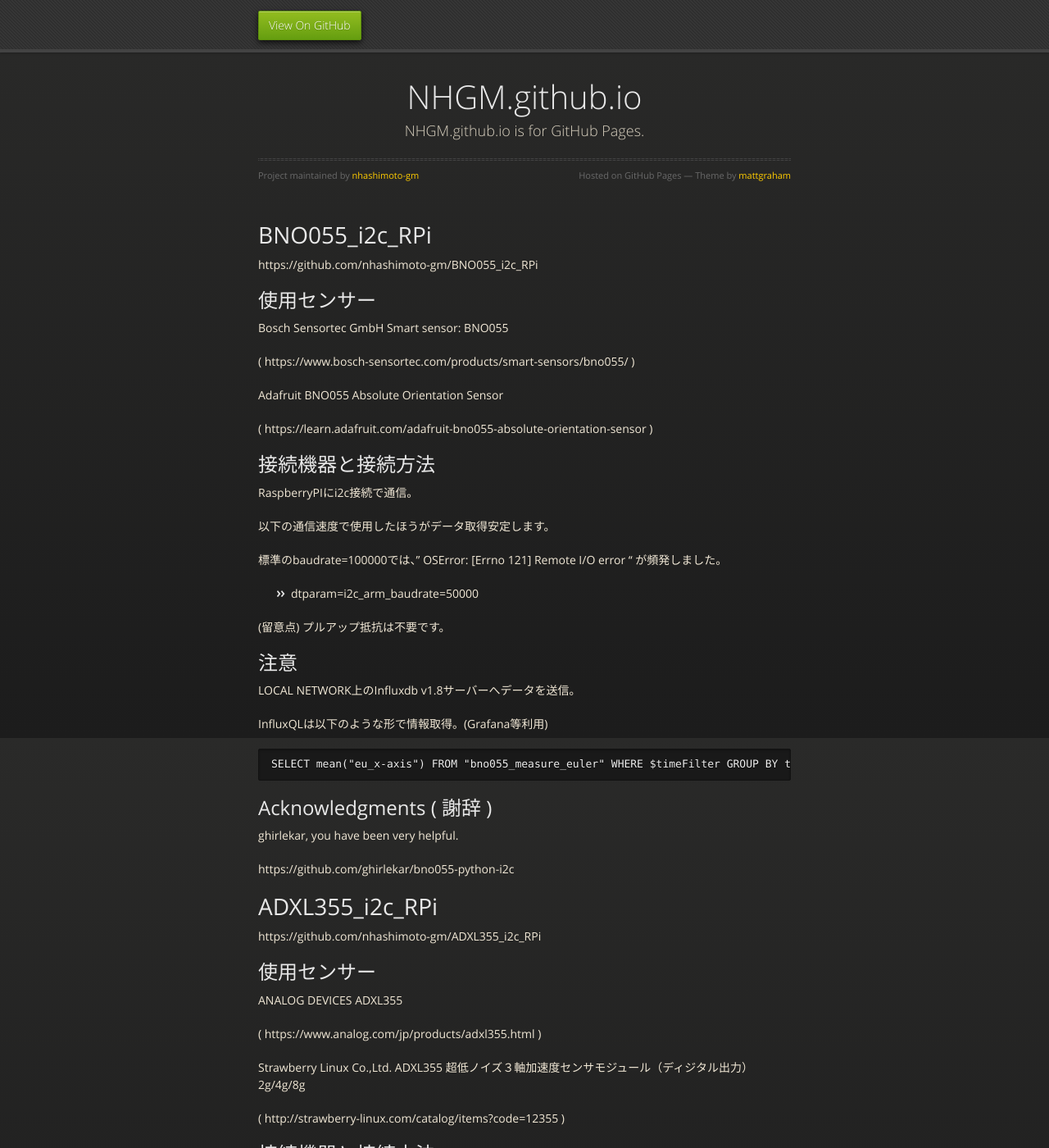
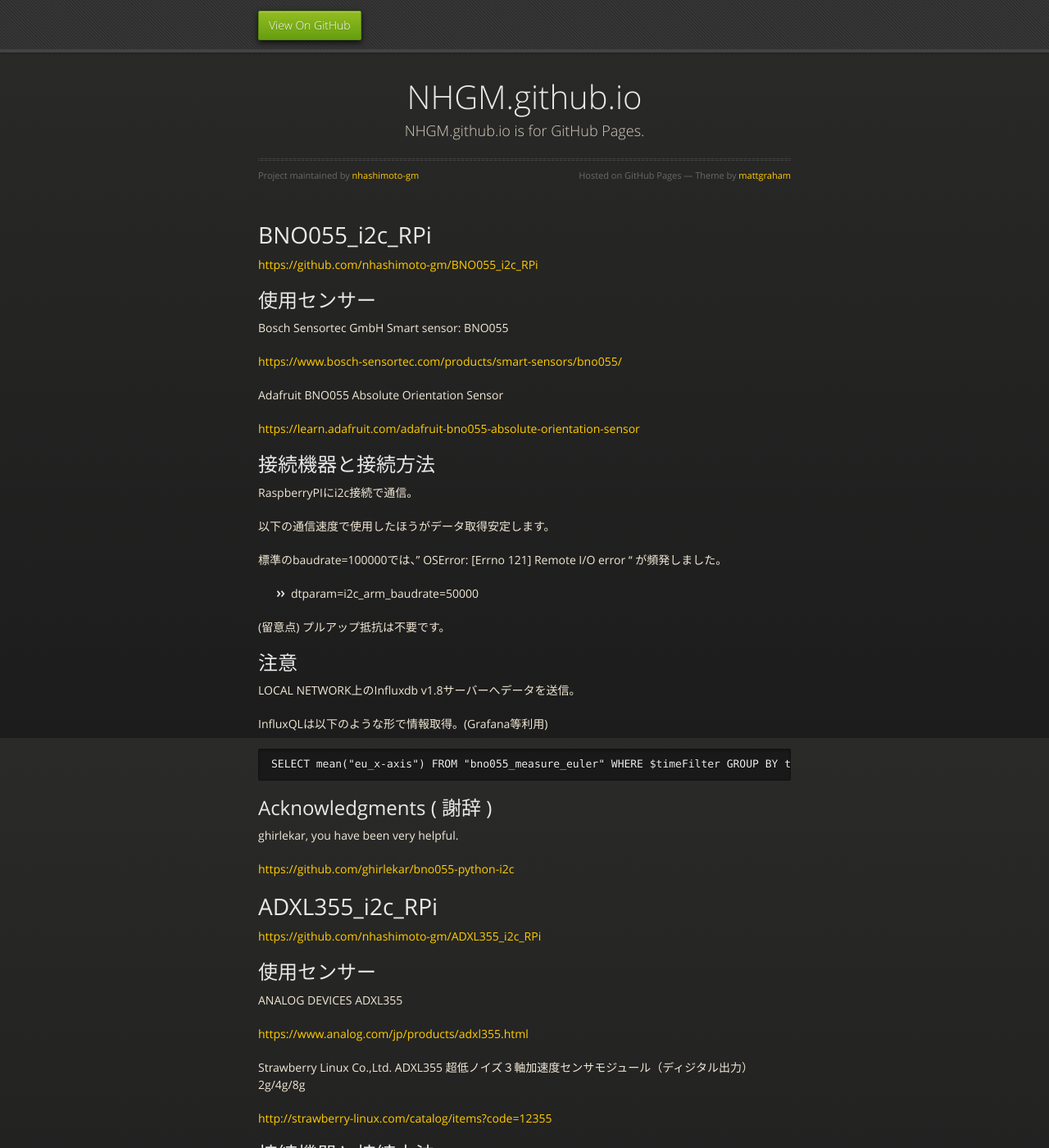
Before and after one commit to nhashimoto-gm/nhashimoto-gm.github.io, a Jekyll site: the page built from index.md, in a window 1280 px wide and 1400 px high. Shown: the whole window at 82% size. Built offline with Jekyll 4.4.1, drawn with Linux system fonts in a browser that asks for light colours; our own code applies the rules of GitHub Pages for plain Markdown files; part of the change alters nothing that is shown.

````diff
--- a/index.md
+++ b/index.md
@@ -4,16 +4,16 @@ layout: default
 
 # BNO055_i2c_RPi
 
-https://github.com/nhashimoto-gm/BNO055_i2c_RPi
+[https://github.com/nhashimoto-gm/BNO055_i2c_RPi](https://github.com/nhashimoto-gm/BNO055_i2c_RPi)
 
 ## 使用センサー
 Bosch Sensortec GmbH Smart sensor: BNO055
 
-( https://www.bosch-sensortec.com/products/smart-sensors/bno055/ )
+[https://www.bosch-sensortec.com/products/smart-sensors/bno055/](https://www.bosch-sensortec.com/products/smart-sensors/bno055/)
 
 Adafruit BNO055 Absolute Orientation Sensor
 
-( https://learn.adafruit.com/adafruit-bno055-absolute-orientation-sensor )
+[https://learn.adafruit.com/adafruit-bno055-absolute-orientation-sensor](https://learn.adafruit.com/adafruit-bno055-absolute-orientation-sensor)
 
 ## 接続機器と接続方法
 RaspberryPIにi2c接続で通信。
@@ -38,21 +38,21 @@ SELECT mean("eu_x-axis") FROM "bno055_measure_euler" WHERE $timeFilter GROUP BY
 
 ghirlekar, you have been very helpful.
 
-https://github.com/ghirlekar/bno055-python-i2c
+[https://github.com/ghirlekar/bno055-python-i2c](https://github.com/ghirlekar/bno055-python-i2c)
 
 
 # ADXL355_i2c_RPi
 
-https://github.com/nhashimoto-gm/ADXL355_i2c_RPi
+[https://github.com/nhashimoto-gm/ADXL355_i2c_RPi](https://github.com/nhashimoto-gm/ADXL355_i2c_RPi)
 
 ## 使用センサー
 ANALOG DEVICES ADXL355
 
-( https://www.analog.com/jp/products/adxl355.html )
+[https://www.analog.com/jp/products/adxl355.html](https://www.analog.com/jp/products/adxl355.html)
 
 Strawberry Linux Co.,Ltd. ADXL355 超低ノイズ３軸加速度センサモジュール（ディジタル出力）2g/4g/8g
 
-( http://strawberry-linux.com/catalog/items?code=12355 )
+[http://strawberry-linux.com/catalog/items?code=12355](http://strawberry-linux.com/catalog/items?code=12355)
 
 ## 接続機器と接続方法
 RaspberryPIにi2c接続で通信。
@@ -93,7 +93,9 @@ SELECT mean("x-axis") FROM "autogen"."adxl355_measure" WHERE $timeFilter GROUP B
 
 Markrad, you have been very helpful.
 
-https://github.com/markrad/ADXL355
+[https://github.com/markrad/ADXL355](https://github.com/markrad/ADXL355)
+
+
 
 
 ```
````
